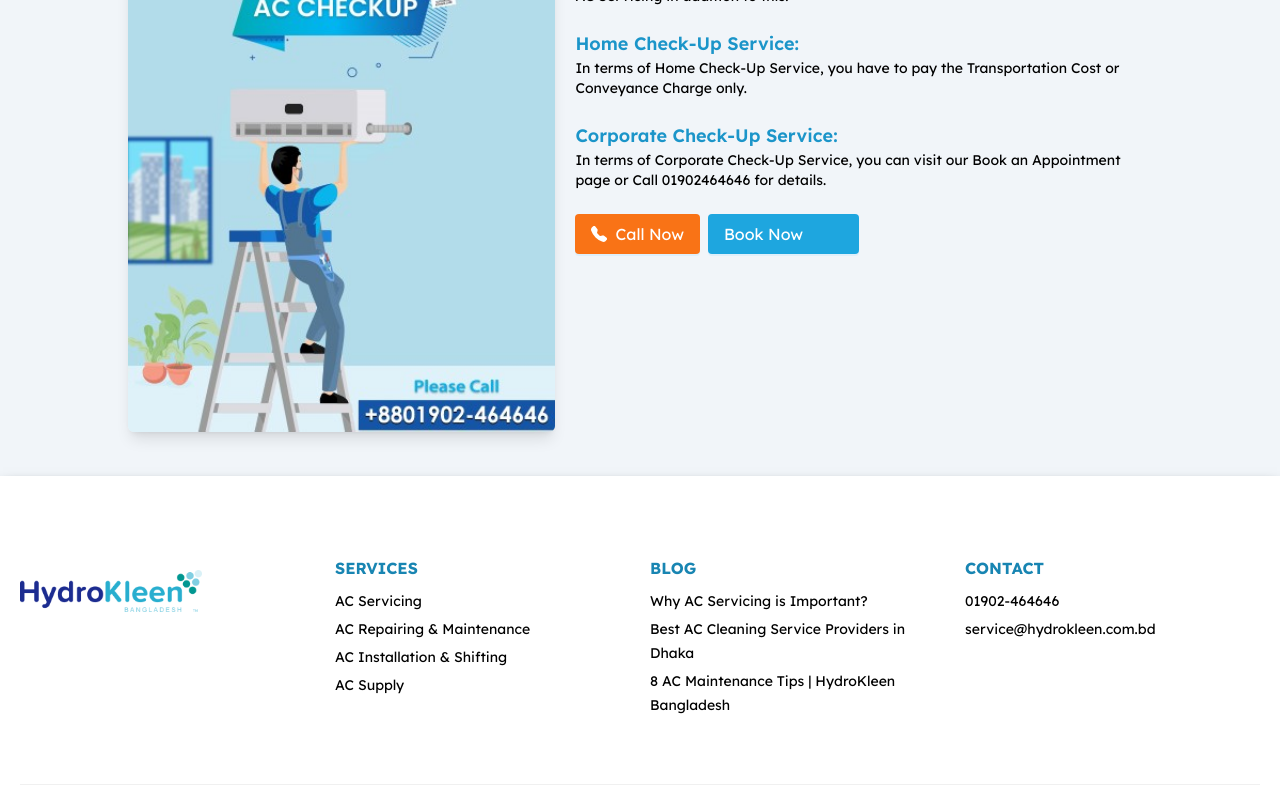
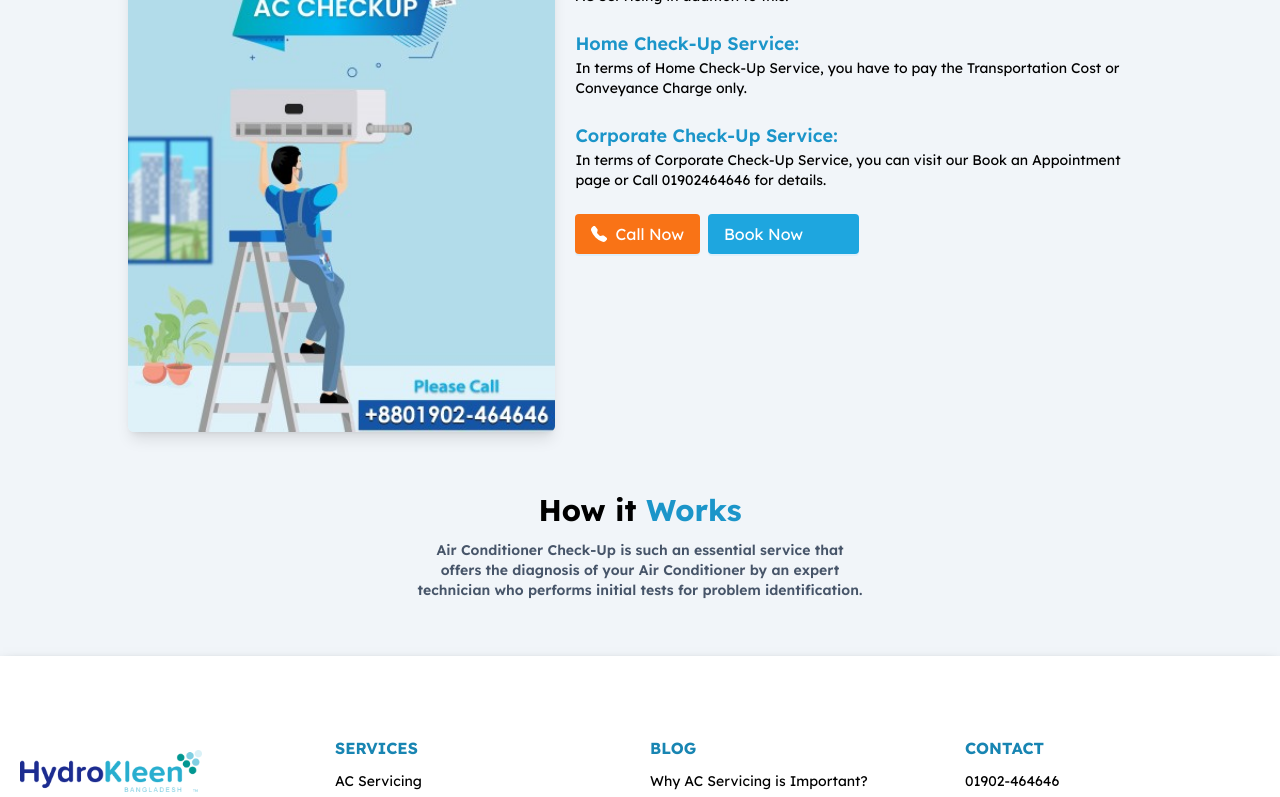
Before and after one commit to tam11a/hydrokleen, a React (Vite) app: page /free-ac-checkup in a window 1280 px wide. Shown: the part 396-1193 px from the top of the page. Built offline with nearby package versions, Linux system fonts and the light colour scheme; some icons are missing.

Commit message:
added: how it works initial

```diff
--- a/src/pages/FreeACCheckup/index.tsx
+++ b/src/pages/FreeACCheckup/index.tsx
@@ -62,6 +62,14 @@
 					</div>
 				</div>
 			</div>
+			<h2 className="text-3xl font-bold text-center mt-9">
+				How it <span className="text-primary-600">Works</span>
+			</h2>
+			<p className="text-sm font-semibold text-slate-600 text-center mb-9 mt-3 max-w-md mx-auto">
+				Air Conditioner Check-Up is such an essential service that offers the
+				diagnosis of your Air Conditioner by an expert technician who performs
+				initial tests for problem identification.
+			</p>
 		</>
 	);
 };
```
